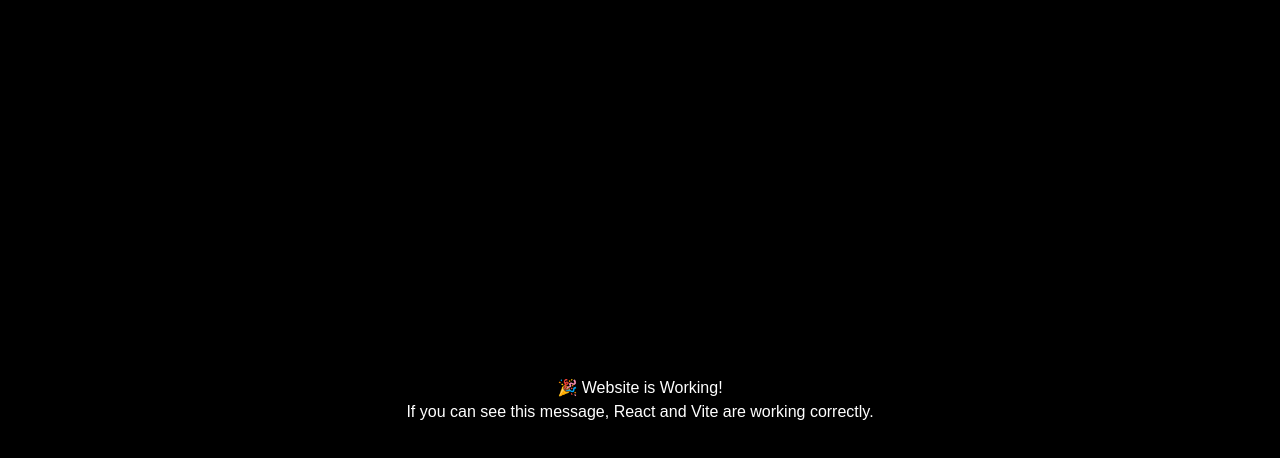
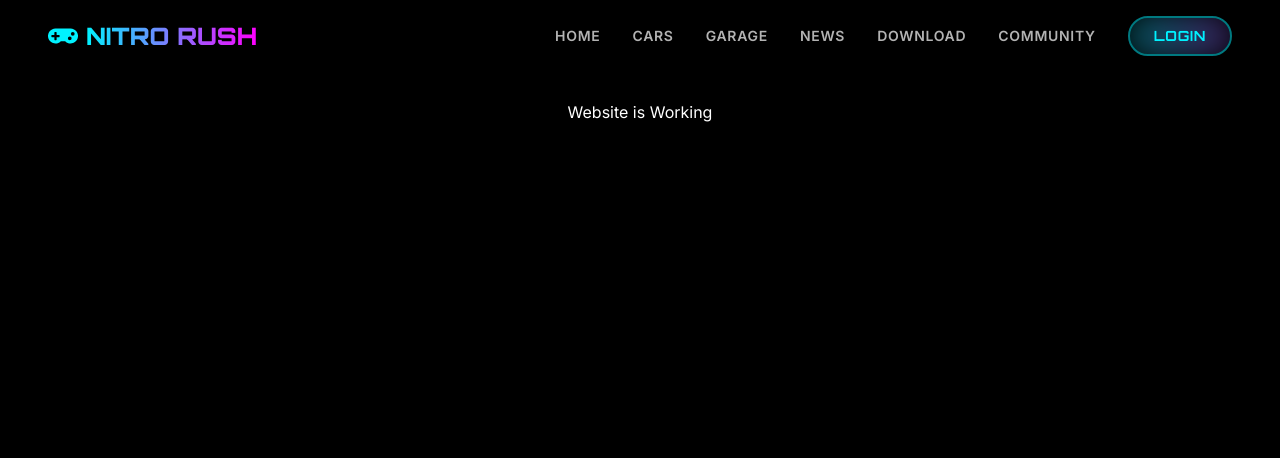
Before and after one commit to vaghasiyayug38/Racing-, a React (Vite) app: page / in a window 1280 px wide. Shown: the top 458 px of the page. Built offline with nearby package versions, Linux system fonts and the light colour scheme.

Commit message:
Refactor App component to include Navbar
Updated the App component to include a Navbar and modified the heading style.

```diff
--- a/src/App.tsx
+++ b/src/App.tsx
@@ -1,19 +1,12 @@
+import Navbar from "./components/Navbar";
+
 export default function App() {
   return (
-    <div
-      style={{
-        minHeight: "100vh",
-        background: "#000",
-        color: "#fff",
-        display: "flex",
-        justifyContent: "center",
-        alignItems: "center",
-        flexDirection: "column",
-        fontFamily: "Arial, sans-serif",
-      }}
-    >
-      <h1>🎉 Website is Working!</h1>
-      <p>If you can see this message, React and Vite are working correctly.</p>
+    <div style={{ minHeight: "100vh", background: "#000", color: "#fff" }}>
+      <Navbar />
+      <h1 style={{ textAlign: "center", paddingTop: "100px" }}>
+        Website is Working
+      </h1>
     </div>
   );
 }
```
